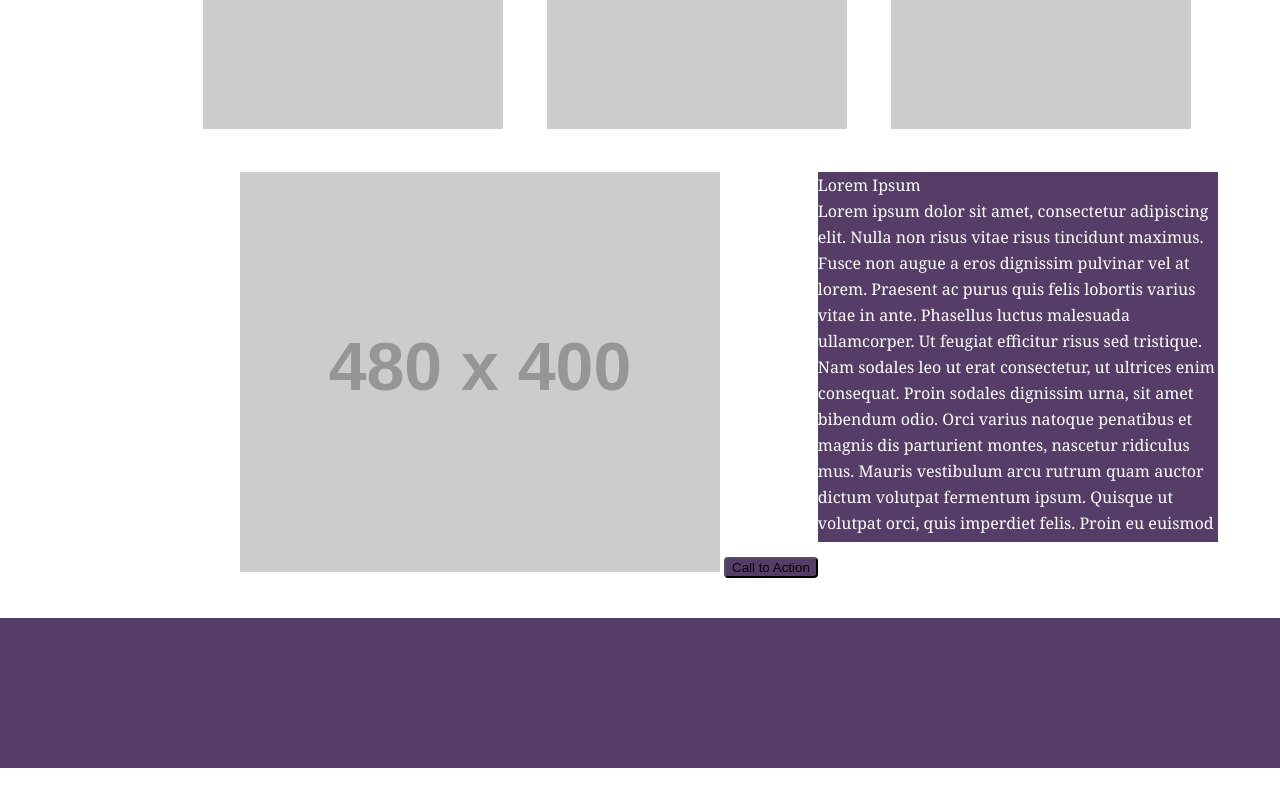
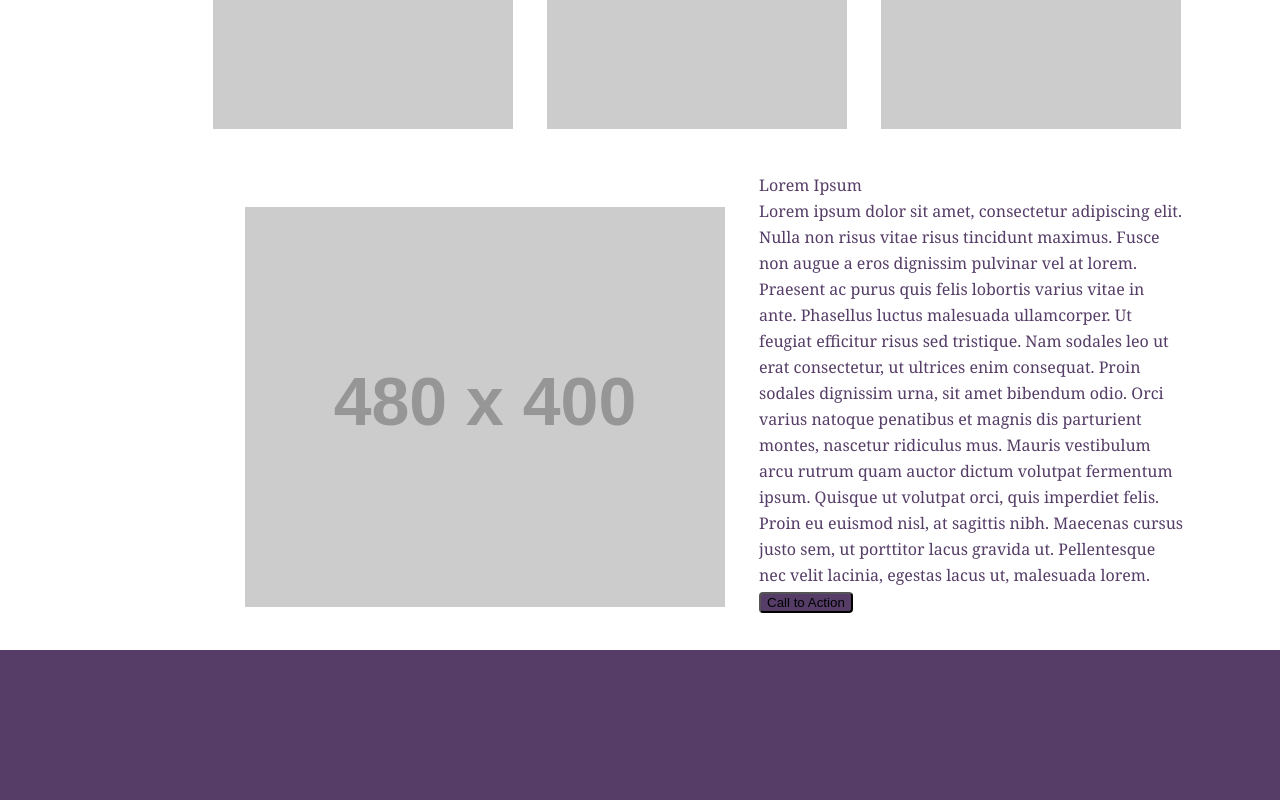
Before and after one commit to daesy13/wirefame-exercise, a plain HTML site: page index.html in a window 1280 px wide. Shown: the part 889-1689 px from the top of the page. Before the commit the page ends 1657 px from the top, so only its background shows below. Drawn offline with Linux system fonts and the light colour scheme; placeholder pictures from the web are drawn by us.

Commit message:
fixed assigment

```diff
--- a/index.html
+++ b/index.html
@@ -27,14 +27,14 @@
     </div>
 
     <div class="info-content">
-      <div class="wrapper">
-      <img src="https://placehold.it/480x400/ddd" />
-      <div class="text-scroll">
-        <h3>Lorem Ipsum</h3>
-        <p>Lorem ipsum dolor sit amet, consectetur adipiscing elit. Nulla non risus vitae risus tincidunt maximus. Fusce non augue a eros dignissim pulvinar vel at lorem. Praesent ac purus quis felis lobortis varius vitae in ante. Phasellus luctus malesuada ullamcorper. Ut feugiat efficitur risus sed tristique. Nam sodales leo ut erat consectetur, ut ultrices enim consequat. Proin sodales dignissim urna, sit amet bibendum odio. Orci varius natoque penatibus et magnis dis parturient montes, nascetur ridiculus mus. Mauris vestibulum arcu rutrum quam auctor dictum volutpat fermentum ipsum. Quisque ut volutpat orci, quis imperdiet felis. Proin eu euismod nisl, at sagittis nibh. Maecenas cursus justo sem, ut porttitor lacus gravida ut. Pellentesque nec velit lacinia, egestas lacus ut, malesuada lorem.</p>
-      </div>
-      <button type="button" class="btn">Call to Action</button>
-      </div>
+      <span class="wrapper">
+        <img class="bottom-img" src="https://placehold.it/480x400/ddd" />
+        <div class="text-scroll">
+          <h3>Lorem Ipsum</h3>
+          <p>Lorem ipsum dolor sit amet, consectetur adipiscing elit. Nulla non risus vitae risus tincidunt maximus. Fusce non augue a eros dignissim pulvinar vel at lorem. Praesent ac purus quis felis lobortis varius vitae in ante. Phasellus luctus malesuada ullamcorper. Ut feugiat efficitur risus sed tristique. Nam sodales leo ut erat consectetur, ut ultrices enim consequat. Proin sodales dignissim urna, sit amet bibendum odio. Orci varius natoque penatibus et magnis dis parturient montes, nascetur ridiculus mus. Mauris vestibulum arcu rutrum quam auctor dictum volutpat fermentum ipsum. Quisque ut volutpat orci, quis imperdiet felis. Proin eu euismod nisl, at sagittis nibh. Maecenas cursus justo sem, ut porttitor lacus gravida ut. Pellentesque nec velit lacinia, egestas lacus ut, malesuada lorem.</p>
+        </span>
+        <button type="button" >Call to Action</button>
+        </div>
     </div>
   </main>
     <footer>
--- a/style.css
+++ b/style.css
@@ -1,8 +1,4 @@
 /* ********TOP NAV********** */
-* {
-  /* border: 1px solid black; */
-  /* background-color: #553d67; */
-}
 
 .topnav {
   margin-top: 5px;
@@ -42,47 +38,45 @@
 display: inline-block;
 /* background-color: red; */
 margin-bottom: 40px;
-margin-left: 14.3%;
+margin-left: 15.5%;
 }
 
 .images img{
-  margin: 0 20px;
+  margin: 0 15px;
 }
-
-/* .images.images:second-child {
-  margin: 0, 20px;
-} */
 
 
 /* **********IMG & TEXT***************** */
 .info-content  {
   display: inline-block;
-  margin-left: 240px;
+  margin-left: 245px;
+  margin-right: 0;
 }
 
 .wrapper {
-  display: inline;
+  display: inline-block;
+  margin:0;
+}
+
+.bottom-img {
+  margin-right: 30px;
 }
 
 .text-scroll {
-  float: right;
-  background-color: #553d67;
-  color: white;
+  display: inline-block;
+  color: #553d67;
   font-style: initial;
+  margin-left: 0px;
   height:370px;
-  width:400px;
-  /* border:1px solid #ccc */
+  width:425px;
   font:16px/26px Georgia, Garamond, Serif;
-  overflow:auto;
-  /* margin-right: 0; */
 }
 
-.btn{
+button{
   display: inline;
   background-color: #553d67;
   border-radius: 4px;
 }
-
 
 /* **********FOOTER********** */
 footer {
```
